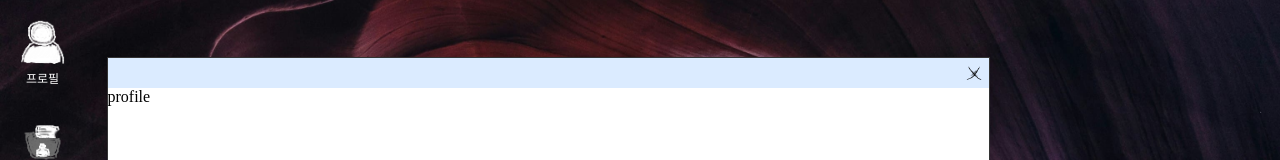
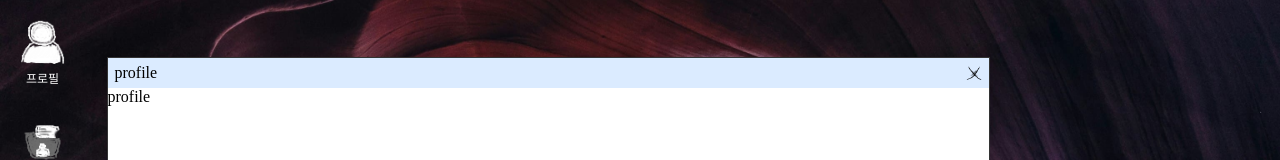
Before and after one commit to gnemek20/rnjs, a Next.js app: page / in a window 1280 px wide. Both pictures are taken after a click on the element "프로필". Shown: the top 160 px of the page. Built offline with nearby package versions, Linux system fonts and the light colour scheme.

Commit message:
웹 상단 표시줄에 이름이 표시되는 기능 추가

```diff
--- a/components/web.tsx
+++ b/components/web.tsx
@@ -3,7 +3,7 @@ import outlineStyles from '@/styles/web/outline.module.css';
 import webTaskbarStyles from '@/styles/web/webTaskbar.module.css';
 import Image from 'next/image';
 import { useEffect, useRef, useState } from 'react';
-import { webProps } from '@/types/webTypes';
+import { webNames, webProps } from '@/types/webTypes';
 
 const xIcon = {
   src: require('@/public/icons/x.png'),
@@ -89,7 +89,7 @@ const Web = (props: webProps) => {
     );
   }
 
-  const WebTaskbar = () => {
+  const WebTaskbar = ({ name }: { name: webNames }) => {
     const webTaskbarRef = useRef<null>(null);
 
     const startMoving = (clickEvent: React.MouseEvent) => {
@@ -121,6 +121,9 @@ const Web = (props: webProps) => {
 
     return (
       <div ref={webTaskbarRef} className={`${webTaskbarStyles.webTaskbar}`} onMouseDown={(event: React.MouseEvent) => startMoving(event)}>
+        <div className={`${webTaskbarStyles.name}`}>
+          { name }
+        </div>
         <div className={`${webTaskbarStyles.close}`} onMouseUp={() => closeWeb()}>
           <Image src={xIcon.src} alt={xIcon.alt} />
         </div>
@@ -169,7 +172,7 @@ const Web = (props: webProps) => {
     <div ref={webRef} className={`${styles.web} ${props.selected ? styles.selectedWeb : ''}`} onMouseDown={() => props.selectWeb()}>
       <Outline />
       <div className={`${styles.container} ${props.selected ? styles.selectedContainer : ''}`}>
-        <WebTaskbar />
+        <WebTaskbar name={props.name} />
         <div className={`${styles.body}`}>
           { props.children }
         </div>
--- a/customWebs/portfolio.tsx
+++ b/customWebs/portfolio.tsx
@@ -3,7 +3,7 @@ import { customWebProps } from "@/types/webTypes";
 
 const Portfolio = (props: customWebProps) => {
   return props.rendering && (
-    <Web rendering={props.rendering} selected={props.selected} selectWeb={() => props.selectWeb()} closeWeb={() => props.closeWeb()}>
+    <Web name={props.name} rendering={props.rendering} selected={props.selected} selectWeb={() => props.selectWeb()} closeWeb={() => props.closeWeb()}>
       <p>Portfolio</p>
     </Web>
   );
--- a/customWebs/profile.tsx
+++ b/customWebs/profile.tsx
@@ -3,7 +3,7 @@ import { customWebProps } from "@/types/webTypes";
 
 const Profile = (props: customWebProps) => {
   return props.rendering && (
-    <Web rendering={props.rendering} selected={props.selected} selectWeb={() => props.selectWeb()} closeWeb={() => props.closeWeb()}>
+    <Web name={props.name} rendering={props.rendering} selected={props.selected} selectWeb={() => props.selectWeb()} closeWeb={() => props.closeWeb()}>
       <p>profile</p>
     </Web>
   );
--- a/pages/index.tsx
+++ b/pages/index.tsx
@@ -50,7 +50,7 @@ const Landing = () => {
       <Desktop webList={webList} renderedWebList={renderedWebList} selectedWeb={selectedWeb} />
       {
         webList.map((web, index) => (
-          <web.component rendering={renderedWebList.includes(web.name)} selected={selectedWeb === web.name} closeWeb={() => web.closeWeb()} selectWeb={() => setSelectedWeb(web.name)} key={index} />
+          <web.component name={web.name} rendering={renderedWebList.includes(web.name)} selected={selectedWeb === web.name} closeWeb={() => web.closeWeb()} selectWeb={() => setSelectedWeb(web.name)} key={index} />
         ))
       }
     </>
--- a/styles/web/webTaskbar.module.css
+++ b/styles/web/webTaskbar.module.css
@@ -19,6 +19,10 @@
   transition: all 100ms;
 }
 
+.name {
+  user-select: none;
+  pointer-events: none;
+}
 .close {
   margin-left: auto;
 }
--- a/types/webTypes.ts
+++ b/types/webTypes.ts
@@ -4,6 +4,7 @@ import { imageType } from "./publicTypes";
 export type webNames = 'profile' | 'portfolio' | undefined;
 
 export interface webProps {
+  name: webNames,
   rendering: boolean,
   selected: boolean,
   selectWeb: Function,
@@ -12,6 +13,7 @@ export interface webProps {
 }
 
 export interface customWebProps {
+  name: webProps['name'],
   rendering: webProps['rendering'],
   selected: webProps['selected'],
   selectWeb: webProps['selectWeb'],
```
